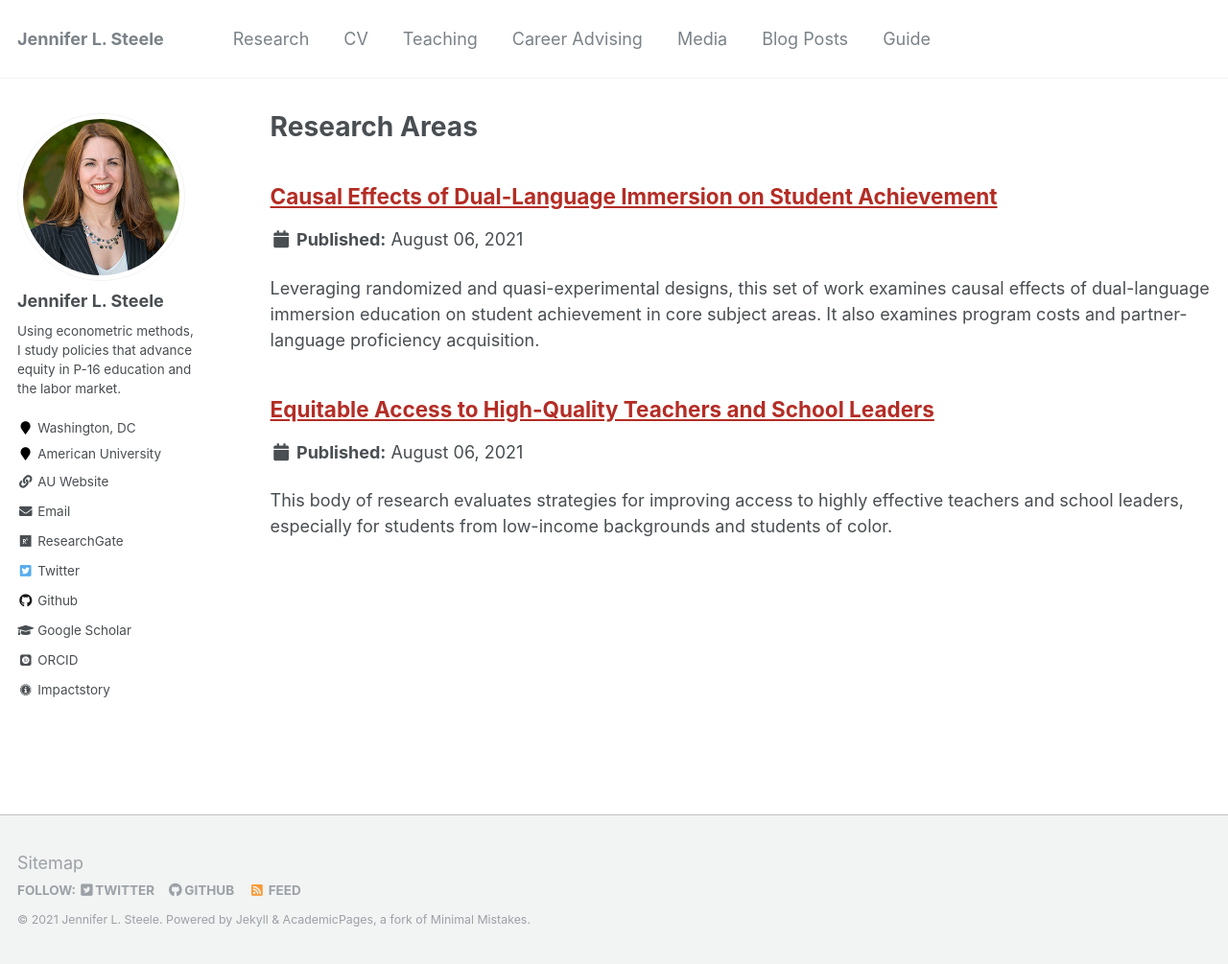
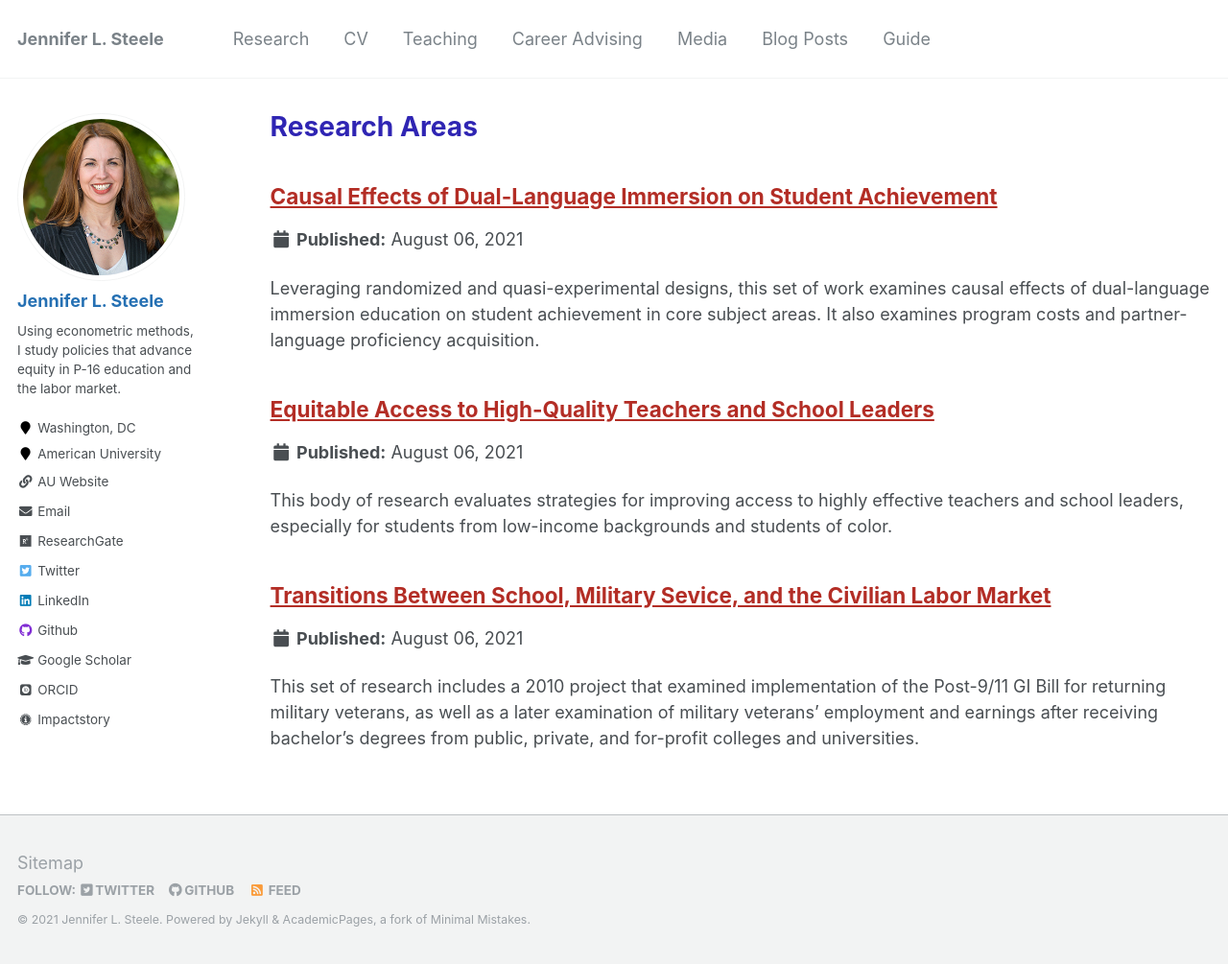
Before and after one commit to jensteele1/jensteele1.github.io, a Jekyll site: the page built from _pages/research.md, in a window 1280 px wide and 1005 px high. Shown: the whole window at 96% size. Built offline with Jekyll 4.4.1, drawn with Linux system fonts in a browser that asks for light colours; some web fonts are replaced.

Commit message:
aesthetic updates
Aesthetic updates to side menu buttons (_config, _sass/_variables, and _sass/_buttons), research buttons (_sass/_buttons), heading colors (_sass/_base), and add new unsplash images.

```diff
--- a/_config.yml
+++ b/_config.yml
@@ -102,7 +102,7 @@
   instagram        :
   impactstory      : "https://profiles.impactstory.org/u/0000-0002-5014-6345"
   lastfm           :
-  linkedin         :
+  linkedin         : "https://www.linkedin.com/in/jennifer-steele-70976340/"
   orcid            : "https://orcid.org/0000-0002-5014-6345"
   pinterest        :
   soundcloud       :
--- /dev/null
+++ b/_research/school_to_work.md
@@ -0,0 +1,24 @@
+---
+title: "Transitions Between School, Military Sevice, and the Civilian Labor Market"
+permalink: /research/school_to_work
+layout: single-portfolio
+collection: research
+order_number: 40
+---
+
+This set of research includes a 2010 project that examined implementation of the Post-9/11 GI Bill for returning military veterans,
+as well as a later examination of military veterans' employment and earnings after receiving bachelor's degrees from public, private,
+and for-profit colleges and universities.
+
+My more-recent work in this area focuses broadly on young people's transitions to postsecondary education
+and the labor market. One work-in-progress leverages high school students' geographic distance to colleges and universities to estimate causal
+effects of different kinds of postsecondary institutions (e.g., high-success, competitive, STEM-intensive, and HBCU) on students'
+educational attainment and earnings by age 26. Another work-in-progress, exploring how European-style vocational pathways may influence social
+inequality, examines how educational attainment mediates the relationship between young adults' family background and labor market outcomes in
+Spain versus the United States.
+
+## Evaluation of Pathways to Leadership in Urban Schools
+
+**Funder:** U.S. Dept. of Education School Leadership Program Grant to TNTP and the RAND Corporation
+
+**Years:** 2014-2018
--- a/_sass/_archive.scss
+++ b/_sass/_archive.scss
@@ -31,7 +31,6 @@
   margin: 1.414em 0 0;
   padding-bottom: 0.5em;
   font-size: $type-size-5;
-  color: mix(#fff, $gray, 25%);
   border-bottom: 1px solid $border-color;
 
   + .list__item .archive__item-title {
--- a/_sass/_base.scss
+++ b/_sass/_base.scss
@@ -31,14 +31,17 @@
 h1 {
   margin-top: 0;
   font-size: $type-size-3;
+  color: #2f25b3;
 }
 
 h2 {
   font-size: $type-size-4;
+  color: #2552b3;
 }
 
 h3 {
   font-size: $type-size-5;
+  color: #2570b3;
 }
 
 h4 {
--- a/_sass/_buttons.scss
+++ b/_sass/_buttons.scss
@@ -121,7 +121,18 @@
   (facebook, $facebook-color),
   (twitter, $twitter-color),
   (google-plus, $google-plus-color),
-  (linkedin, $linkedin-color);
+  (linkedin, $linkedin-color),
+  (orcid, $orcid-color),
+  (youtube, $youtube-color),
+  (googlescholar, $googlescholar-color),
+  (email, $email-color),
+  (researchgate, $researchgate-color),
+  (github, $github-color),
+  (rss, $rss-color),
+  (employer, $employer-color),
+  (location, $location-color),
+  (uri, $uri-color);
+
 
   @each $socialnetwork, $color in $social {
     &--#{$socialnetwork} {
@@ -150,4 +161,23 @@
   &--small {
     font-size: $type-size-7;
   }
+
+ /* research page buttons */
+ &--research {
+  display: inline-block;
+  margin-bottom: 0.25em;
+  padding: 0.125em 0.25em;
+  color: $link-color;
+  text-align: center;
+  text-decoration: none !important;
+  border: 1px solid;
+  border-color: $link-color;
+  border-radius: $border-radius;
+  cursor: pointer;
+
+  &:hover {
+    color: #fff;
+    background-color: $link-color !important;
+    }
+  }
 }
--- a/_sass/_variables.scss
+++ b/_sass/_variables.scss
@@ -69,21 +69,27 @@
 /* brands */
 $behance-color              : #1769FF;
 $dribbble-color             : #ea4c89;
+$email-color 		    : #2f25b3;
+$employer-color             : #bb0000;
 $facebook-color             : #3b5998;
 $flickr-color               : #ff0084;
 $foursquare-color           : #0072b1;
-$github-color               : #171516;
+$github-color               : #812dd4;
 $google-plus-color          : #dd4b39;
+$googlescholar-color	    : #54a0f1;
 $instagram-color            : #517fa4;
 $lastfm-color               : #d51007;
+$location-color		    : #Ce3d0e;
 $linkedin-color             : #007bb6;
 $orcid-color                : #a6ce39;
 $pinterest-color            : #cb2027;
+$researchgate-color	    : #41ebd6;
 $rss-color                  : #fa9b39;
 $soundcloud-color           : #ff3300;
 $stackoverflow-color        : #fe7a15;
 $tumblr-color               : #32506d;
 $twitter-color              : #55acee;
+$uri-color 		    : #0e5fce;
 $vimeo-color                : #1ab7ea;
 $vine-color                 : #00bf8f;
 $youtube-color              : #bb0000;
```
Also changed, not shown: 3 other files.
